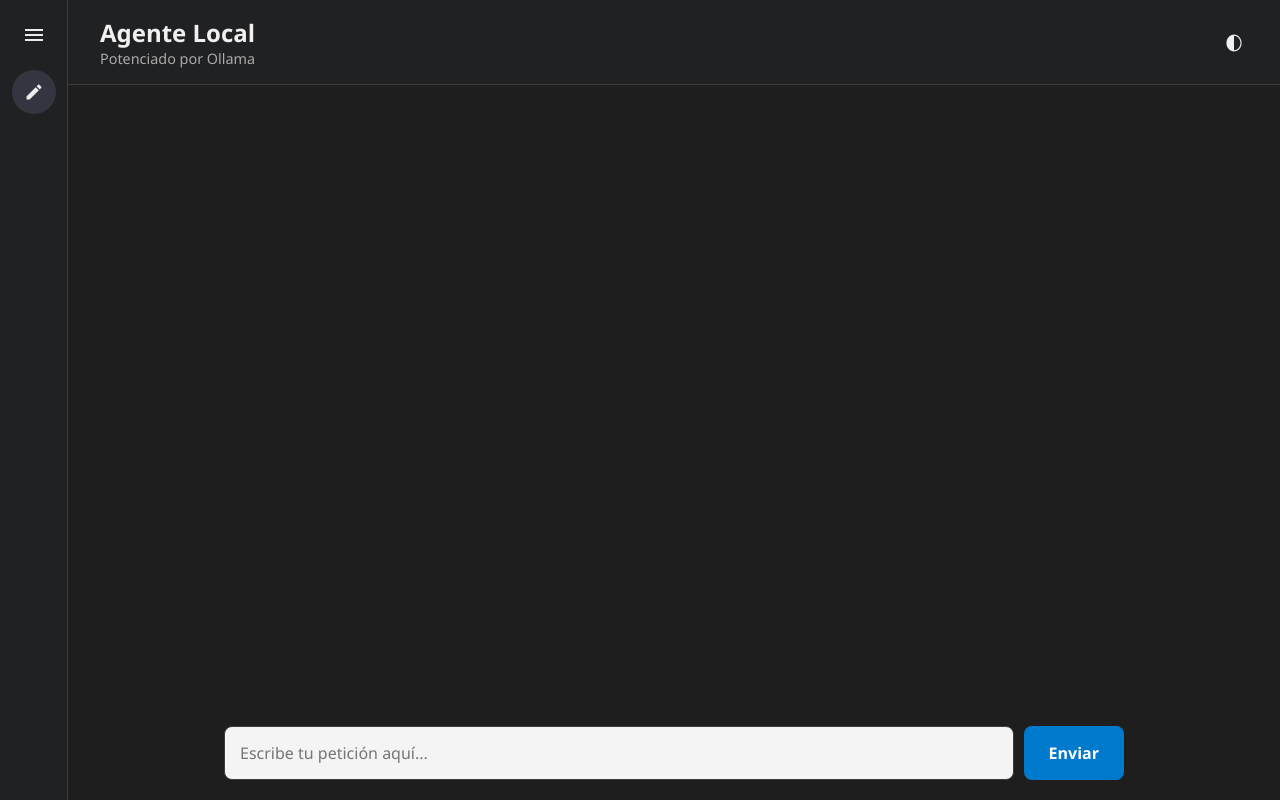
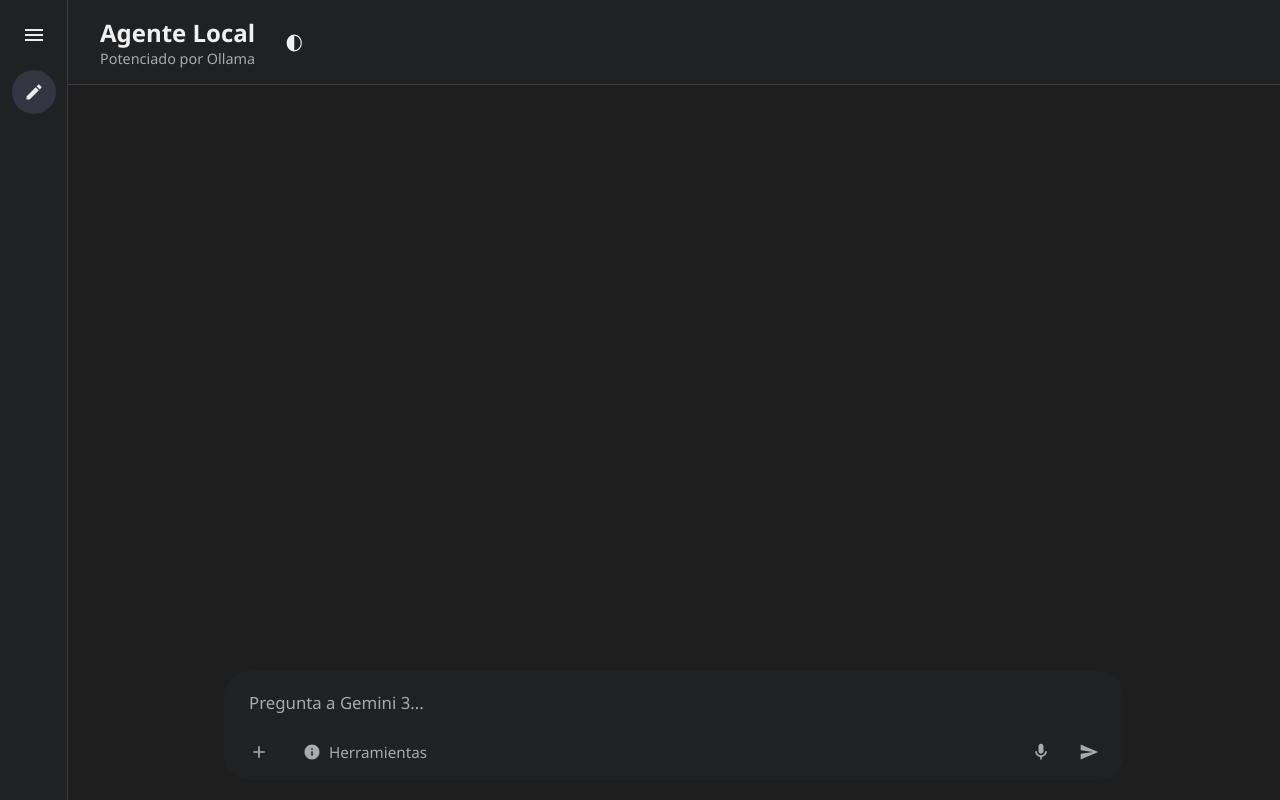
Before and after one commit to eber110/Vexta, a website with bundled scripts: page public/index.html in a window 1280 px wide. Built offline with nearby package versions, Linux system fonts and the light colour scheme; files whose address does not match are found by name.

Commit message:
Optimizacion UX

```diff
--- a/public/index.html
+++ b/public/index.html
@@ -51,9 +51,6 @@
           <h1>Agente Local</h1>
           <p>Potenciado por Ollama</p>
         </div>
-        <div id="modelSelectorContainer" class="model-selector-container">
-          <!-- El selector o label se inyectará aquí dinámicamente -->
-        </div>
         <button id="themeToggleBtn" class="theme-toggle-btn" title="Alternar Modo Oscuro/Claro">🌓</button>
       </header>
 
@@ -64,8 +61,27 @@
           </div>
 
           <div class="input-container">
-            <input type="text" id="userInput" placeholder="Escribe tu petición aquí..." autocomplete="off"/>
-            <button id="sendBtn">Enviar</button>
+            <div class="input-bubble">
+              <div class="input-row">
+                <textarea id="userInput" rows="1" placeholder="Pregunta a Gemini 3..." autocomplete="off"></textarea>
+              </div>
+              <div class="input-tools-row">
+                <div class="tools-left">
+                  <button class="icon-btn hidden-mobile" title="Añadir"><svg viewBox="0 0 24 24" width="20" height="20" fill="currentColor"><path d="M19 13h-6v6h-2v-6H5v-2h6V5h2v6h6v2z"/></svg></button>
+                  <button class="tools-btn hidden-mobile" title="Herramientas">
+                    <svg viewBox="0 0 24 24" width="18" height="18" fill="currentColor"><path d="M12 2C6.48 2 2 6.48 2 12s4.48 10 10 10 10-4.48 10-10S17.52 2 12 2zm1 15h-2v-6h2v6zm0-8h-2V7h2v2z"/></svg>
+                    <span>Herramientas</span>
+                  </button>
+                </div>
+                <div class="tools-right">
+                  <div id="modelSelectorContainer" class="model-selector-container">
+                    <!-- El selector o label se inyectará aquí dinámicamente -->
+                  </div>
+                  <button class="icon-btn hidden-mobile" title="Micrófono"><svg viewBox="0 0 24 24" width="20" height="20" fill="currentColor"><path d="M12 14c1.66 0 3-1.34 3-3V5c0-1.66-1.34-3-3-3S9 3.34 9 5v6c0 1.66 1.34 3 3 3zm5-3c0 2.76-2.24 5-5 5s-5-2.24-5-5H5c0 3.53 2.61 6.43 6 6.92V21h2v-3.08c3.39-.49 6-3.39 6-6.92h-2z"/></svg></button>
+                  <button id="sendBtn" class="send-btn-icon" title="Enviar"><svg viewBox="0 0 24 24" width="20" height="20" fill="currentColor"><path d="M2.01 21L23 12 2.01 3 2 10l15 2-15 2z"/></svg></button>
+                </div>
+              </div>
+            </div>
           </div>
         </div>
       </main>
--- a/public/js/components/chat.component.js
+++ b/public/js/components/chat.component.js
@@ -12,14 +12,23 @@ export const chatComponent = {
   init() {
 
     this.chatBox = document.getElementById('chatBox');
+    this.mainContainer = document.querySelector('main');
     this.userInput = document.getElementById('userInput');
     this.sendBtn = document.getElementById('sendBtn');
 
     this.sendBtn.addEventListener('click', () => this.handleSend());
     this.userInput.addEventListener('keydown', (e) => {
-      if (e.key === 'Enter') {
+      // Si se presiona Enter sin la tecla Shift, se envía el mensaje
+      if (e.key === 'Enter' && !e.shiftKey) {
+        e.preventDefault(); // Evitamos el salto de línea por defecto
         this.handleSend();
       }
+    });
+
+    // Auto redimensionar el textarea al escribir
+    this.userInput.addEventListener('input', () => {
+      this.userInput.style.height = 'auto'; // Reiniciamos temporalmente
+      this.userInput.style.height = (this.userInput.scrollHeight) + 'px';
     });
 
   },
@@ -54,7 +63,7 @@ export const chatComponent = {
     }
 
     this.chatBox.appendChild(div);
-    this.chatBox.scrollTop = this.chatBox.scrollHeight;
+    this.mainContainer.scrollTop = this.mainContainer.scrollHeight;
 
     return div;
   },
@@ -67,7 +76,7 @@ export const chatComponent = {
     while (formattedContent.firstChild) {
       div.appendChild(formattedContent.firstChild);
     }
-    this.chatBox.scrollTop = this.chatBox.scrollHeight;
+    this.mainContainer.scrollTop = this.mainContainer.scrollHeight;
 
   },
 
@@ -85,6 +94,7 @@ export const chatComponent = {
 
       this.appendMessage(text, 'user');
       this.userInput.value = '';
+      this.userInput.style.height = 'auto'; // Restauramos a altura default (1 línea)
 
       // Inyectar estado de "pensando..."
       const agentDiv = this.appendMessage('', 'agent', true);
--- a/public/style.css
+++ b/public/style.css
@@ -317,32 +317,44 @@ header p {
 }
 
 .model-select {
-  background-color: var(--bg-select);
-  color: var(--text-select);
-  padding: 6px 10px;
-  border-radius: 4px;
-  font-size: 0.85rem;
-  font-weight: bold;
-  border: 1px solid var(--border-color);
+  background-color: transparent;
+  color: var(--text-muted);
+  padding: 6px 12px;
+  border-radius: 20px;
+  font-size: 0.9rem;
+  font-weight: 600;
+  border: none;
   outline: none;
   cursor: pointer;
+  transition: background-color 0.2s, color 0.2s;
+}
+
+.model-select:hover {
+  background-color: var(--bg-hover);
+  color: var(--text-dim);
 }
 
 .model-select:focus {
-  border-color: #61afef;
+  background-color: var(--bg-hover);
 }
 
 .model-select option {
-  background-color: var(--bg-select);
+  background-color: var(--bg-sidebar);
   color: var(--text-agent);
 }
 
 main {
   flex: 1;
-  padding: 20px;
   display: flex;
   flex-direction: column;
   min-height: 0;
+  overflow-y: auto;
+  scrollbar-width: none; /* Oculta scrollbar en Firefox */
+  -ms-overflow-style: none; /* Oculta scrollbar en IE 10+ */
+}
+
+main::-webkit-scrollbar {
+  display: none; /* Oculta scrollbar en Edge, Chrome, Safari */
 }
 
 .chat-wrapper {
@@ -351,9 +363,10 @@ main {
   flex-direction: column;
   border-radius: 10%;
   gap: 15px;
-  min-height: 0;
+  min-height: max-content;
   width: 900px; /* Desktop por defecto */
   margin: 0 auto; /* Centrar horizontalmente */
+  padding: 20px 0 0 0;
 }
 
 /* Responsividad para Tablet y Móvil */
@@ -374,31 +387,27 @@ main {
   background-color: transparent;
   padding: 0;
   border: none;
-  overflow-y: auto;
+  overflow-y: visible;
   display: flex;
   flex-direction: column;
   gap: 12px;
 }
 
-/* Estilos personalizados para el scrollbar */
-.chat-history::-webkit-scrollbar,
+/* Estilos personalizados para el scrollbar (solo bloques de código) */
 .message pre::-webkit-scrollbar {
   width: 8px;
   height: 8px;
 }
 
-.chat-history::-webkit-scrollbar-track,
 .message pre::-webkit-scrollbar-track {
   background: transparent;
 }
 
-.chat-history::-webkit-scrollbar-thumb,
 .message pre::-webkit-scrollbar-thumb {
   background: #555;
   border-radius: 4px;
 }
 
-.chat-history::-webkit-scrollbar-thumb:hover,
 .message pre::-webkit-scrollbar-thumb:hover {
   background: #777;
 }
@@ -425,41 +434,115 @@ main {
 }
 
 .input-container {
+  background-color: var(--bg-main);
+  position: sticky;
+  bottom: 0;
+  padding: 10px 0 20px 0;
   display: flex;
-  gap: 10px;
-  background-color: transparent;
+  justify-content: center;
+  width: 100%;
+}
+
+.input-bubble {
+  width: 100%;
+  background-color: var(--bg-sidebar); /* Usa el color del sidebar para un contraste sutil */
+  border-radius: 26px;
+  padding: 15px 15px 8px 15px;
+  display: flex;
+  flex-direction: column;
+  gap: 12px;
+}
+
+.input-row {
+  display: flex;
+  width: 100%;
 }
 
 #userInput {
   flex: 1;
-  padding: 15px;
-  border-radius: 8px;
-  border: 1px solid var(--border-color);
-  background-color: var(--bg-input);
-  color: var(--text-input);
-  font-size: 1rem;
+  background-color: transparent;
+  color: var(--text-main);
+  border: none;
+  font-size: 1.05rem;
+  font-family: inherit;
   outline: none;
-  transition: border-color 0.2s, background-color 0.3s ease, color 0.3s ease;
+  padding: 5px 10px;
+  resize: none;
+  overflow-y: auto;
+  min-height: 24px;
+  max-height: 160px; /* Alrededor de 7 líneas antes de habilitar scroll */
+  line-height: 1.4;
+  scrollbar-width: none; /* Oculta scrollbar en Firefox */
+  -ms-overflow-style: none; /* Oculta scrollbar en IE y Edge antiguo */
 }
 
-#userInput:focus {
-  border-color: var(--bg-message-user);
+#userInput::-webkit-scrollbar {
+  display: none; /* Oculta scrollbar en navegadores Webkit (Chrome, Safari, Edge moderno) */
 }
 
-#sendBtn {
-  background-color: var(--bg-message-user);
-  color: white; /* Siempre blanco dentro del botón azul */
-  border: none;
-  border-radius: 8px;
-  padding: 0 25px;
-  font-size: 1rem;
-  font-weight: bold;
-  cursor: pointer;
-  transition: background-color 0.2s;
+#userInput::placeholder {
+  color: var(--text-muted);
 }
 
-#sendBtn:hover {
-  background-color: #005f9e; /* Hover manual ya que el botón azul es fijo en ambos temas */
+.input-tools-row {
+  display: flex;
+  justify-content: space-between;
+  align-items: center;
+}
+
+.tools-left, .tools-right {
+  display: flex;
+  align-items: center;
+  gap: 8px;
+}
+
+.icon-btn, .send-btn-icon {
+  background: transparent;
+  border: none;
+  color: var(--text-muted);
+  cursor: pointer;
+  display: flex;
+  align-items: center;
+  justify-content: center;
+  padding: 10px;
+  border-radius: 50%;
+  transition: background-color 0.2s, color 0.2s;
+}
+
+.icon-btn:hover, .send-btn-icon:hover {
+  background-color: var(--bg-hover);
+  color: var(--text-dim);
+}
+
+.send-btn-icon:hover {
+  color: white;
+  background-color: #005f9e; /* Se ilumina en azul al estilo de los envíos */
+}
+
+.tools-btn {
+  background: transparent;
+  border: none;
+  color: var(--text-muted);
+  cursor: pointer;
+  display: flex;
+  align-items: center;
+  gap: 8px;
+  font-size: 0.95rem;
+  font-weight: 500;
+  padding: 8px 16px;
+  border-radius: 20px;
+  transition: background-color 0.2s, color 0.2s;
+}
+
+.tools-btn:hover {
+  background-color: var(--bg-hover);
+  color: var(--text-dim);
+}
+
+@media (max-width: 600px) {
+  .hidden-mobile {
+    display: none !important;
+  }
 }
 
 /* Estilos para Markdown y Bloques de Código */
```
